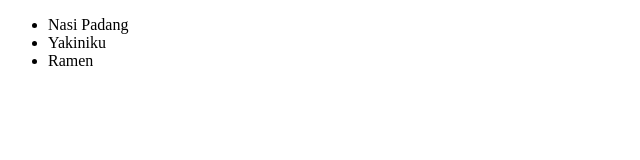
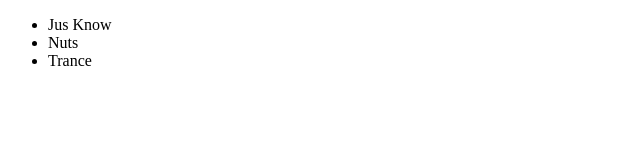
Before and after one commit to YandiOktavian/latihan_branch, a plain HTML site: page index.html in a window 1280 px wide. Shown: the full height of the page, 0-640 px from the left. Drawn offline with Linux system fonts and the light colour scheme.

Commit message:
commit pertama

```diff
--- a/index.html
+++ b/index.html
@@ -6,9 +6,9 @@
     <title>Document</title>
 
    <ul>
-    <li>Nasi Padang</li>
-    <li>Yakiniku</li>
-    <li>Ramen</li>
+    <li>Jus Know</li>
+    <li>Nuts</li>
+    <li>Trance</li>
    </ul>
 </head>
 <body>
```
